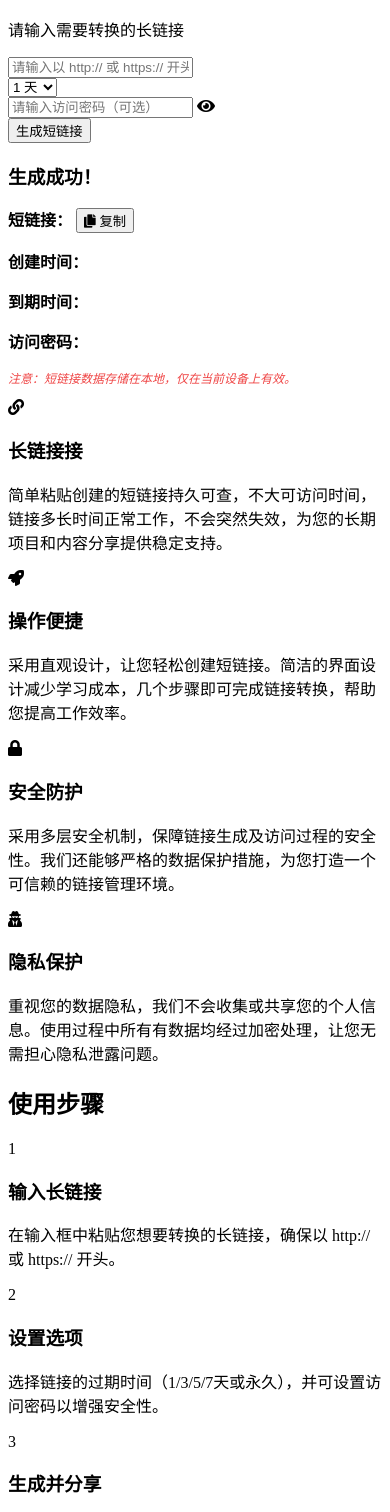
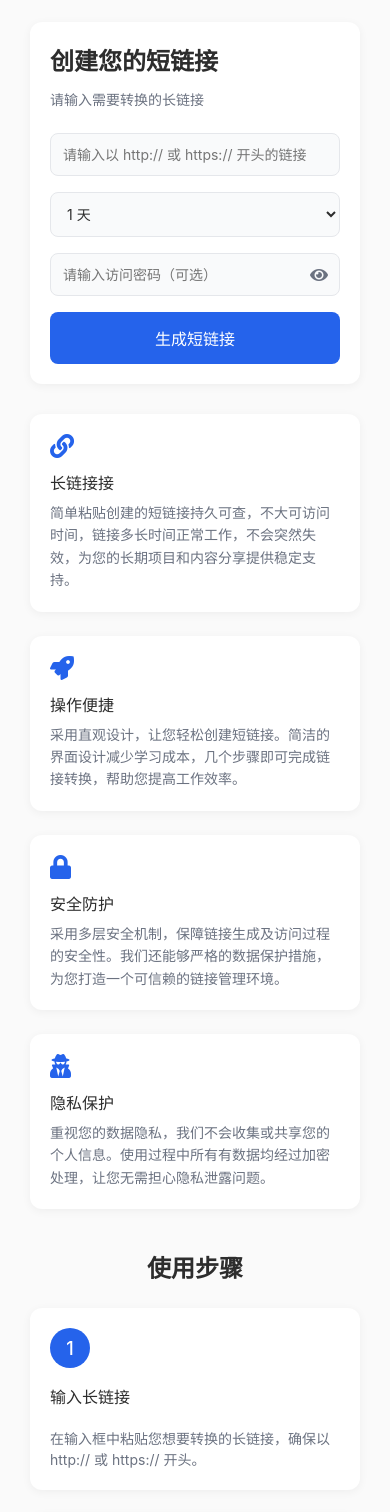
Before and after one commit to Zhixin8/URL, a plain HTML site: page index.html in a window 390 px wide. Shown: the part 154-1666 px from the top of the page. Drawn offline with Linux system fonts and the light colour scheme.

Commit message:
Update style.css

```diff
--- a/css/style.css
+++ b/css/style.css
@@ -1,3 +1,357 @@
+* {
+  margin: 0;
+  padding: 0;
+  box-sizing: border-box;
+  font-family: 'Inter', 'Arial', sans-serif;
+}
+
+body {
+  background: #fafafa;
+  min-height: 100vh;
+  display: flex;
+  flex-direction: column;
+  align-items: center;
+  padding: 40px 20px;
+}
+
+/* 顶部 Logo 和标语 */
+.header {
+  text-align: center;
+  margin-bottom: 40px;
+}
+
+.logo {
+  font-size: 28px;
+  font-weight: 700;
+  color: #2d2d2d;
+  display: flex;
+  align-items: center;
+  justify-content: center;
+  gap: 8px;
+}
+
+.logo i {
+  color: #2563eb;
+}
+
+.slogan {
+  color: #6b7280;
+  font-size: 16px;
+  margin-top: 8px;
+}
+
+/* 主内容 */
+.container {
+  max-width: 900px;
+  width: 100%;
+}
+
+/* 输入卡片 */
+.input-card {
+  background: #ffffff;
+  padding: 30px;
+  border-radius: 12px;
+  box-shadow: 0 2px 10px rgba(0, 0, 0, 0.05);
+  margin-bottom: 30px;
+}
+
+.input-card h2 {
+  color: #2d2d2d;
+  font-size: 28px;
+  font-weight: 600;
+  margin-bottom: 12px;
+}
+
+.input-card p {
+  color: #6b7280;
+  font-size: 14px;
+  margin-bottom: 24px;
+}
+
+.input-group {
+  margin-bottom: 16px;
+}
+
+#longUrl {
+  width: 100%;
+  padding: 12px;
+  border: 1px solid #e5e7eb;
+  border-radius: 8px;
+  font-size: 14px;
+  color: #2d2d2d;
+  background: #f9fafb;
+}
+
+#longUrl:focus {
+  outline: none;
+  border-color: #2563eb;
+  background: #ffffff;
+}
+
+.dropdown, .password-input {
+  margin-bottom: 16px;
+}
+
+#expirySelect, #password {
+  width: 100%;
+  padding: 12px;
+  border: 1px solid #e5e7eb;
+  border-radius: 8px;
+  font-size: 14px;
+  color: #2d2d2d;
+  background: #f9fafb;
+}
+
+#expirySelect:focus, #password:focus {
+  outline: none;
+  border-color: #2563eb;
+  background: #ffffff;
+}
+
+.password-input {
+  position: relative;
+}
+
+.eye-icon {
+  position: absolute;
+  right: 12px;
+  top: 50%;
+  transform: translateY(-50%);
+  cursor: pointer;
+  color: #6b7280;
+}
+
+.generate-btn {
+  background: #2563eb;
+  color: #ffffff;
+  border: none;
+  padding: 14px;
+  border-radius: 8px;
+  cursor: pointer;
+  width: 100%;
+  font-size: 16px;
+  font-weight: 500;
+  transition: background 0.2s;
+}
+
+.generate-btn:hover {
+  background: #3b82f6;
+}
+
+/* 生成结果 */
+.result-section {
+  background: #ffffff;
+  padding: 30px;
+  border-radius: 12px;
+  box-shadow: 0 2px 10px rgba(0, 0, 0, 0.05);
+  margin-bottom: 30px;
+}
+
+.result-section h3 {
+  color: #2d2d2d;
+  font-size: 20px;
+  font-weight: 500;
+  margin-bottom: 12px;
+}
+
+.result-section p {
+  color: #6b7280;
+  font-size: 14px;
+  margin-bottom: 8px;
+  line-height: 1.5;
+}
+
+.copy-btn {
+  background: #f3f4f6;
+  border: none;
+  padding: 6px 12px;
+  border-radius: 6px;
+  cursor: pointer;
+  font-size: 12px;
+  color: #2d2d2d;
+  transition: background 0.2s;
+}
+
+.copy-btn:hover {
+  background: #e5e7eb;
+}
+
+/* 功能介绍卡片 */
+.features-section {
+  display: grid;
+  grid-template-columns: repeat(2, 1fr);
+  gap: 24px;
+  margin-bottom: 40px;
+}
+
+.feature-card {
+  background: #ffffff;
+  padding: 24px;
+  border-radius: 12px;
+  box-shadow: 0 2px 10px rgba(0, 0, 0, 0.05);
+  text-align: left;
+  transition: transform 0.2s, box-shadow 0.2s;
+}
+
+.feature-card:hover {
+  transform: translateY(-4px);
+  box-shadow: 0 4px 20px rgba(0, 0, 0, 0.1);
+}
+
+.feature-card i {
+  font-size: 24px;
+  color: #2563eb;
+  margin-bottom: 12px;
+}
+
+.feature-card h3 {
+  color: #2d2d2d;
+  font-size: 18px;
+  font-weight: 500;
+  margin-bottom: 8px;
+}
+
+.feature-card p {
+  color: #6b7280;
+  font-size: 14px;
+  line-height: 1.6;
+}
+
+/* 使用步骤 */
+.steps-section {
+  margin-bottom: 40px;
+}
+
+.steps-section h2 {
+  color: #2d2d2d;
+  font-size: 24px;
+  font-weight: 600;
+  margin-bottom: 24px;
+  text-align: center;
+}
+
+.steps {
+  display: flex;
+  flex-direction: column;
+  gap: 24px;
+}
+
+.step {
+  display: flex;
+  align-items: center;
+  gap: 16px;
+  background: #ffffff;
+  padding: 20px;
+  border-radius: 12px;
+  box-shadow: 0 2px 10px rgba(0, 0, 0, 0.05);
+}
+
+.step-number {
+  width: 40px;
+  height: 40px;
+  background: #2563eb;
+  color: #ffffff;
+  border-radius: 50%;
+  display: flex;
+  align-items: center;
+  justify-content: center;
+  font-size: 18px;
+  font-weight: 500;
+}
+
+.step h3 {
+  color: #2d2d2d;
+  font-size: 16px;
+  font-weight: 500;
+  margin-bottom: 4px;
+}
+
+.step p {
+  color: #6b7280;
+  font-size: 14px;
+  line-height: 1.5;
+}
+
+/* 常见问题 */
+.faq-section {
+  margin-bottom: 40px;
+}
+
+.faq-section h2 {
+  color: #2d2d2d;
+  font-size: 24px;
+  font-weight: 600;
+  margin-bottom: 24px;
+  text-align: center;
+}
+
+.faq-item {
+  background: #ffffff;
+  padding: 20px;
+  border-radius: 12px;
+  box-shadow: 0 2px 10px rgba(0, 0, 0, 0.05);
+  margin-bottom: 16px;
+}
+
+.faq-item h3 {
+  color: #2d2d2d;
+  font-size: 16px;
+  font-weight: 500;
+  margin-bottom: 8px;
+}
+
+.faq-item p {
+  color: #6b7280;
+  font-size: 14px;
+  line-height: 1.5;
+}
+
+/* 底部 */
+footer {
+  text-align: center;
+  padding: 30px;
+  color: #9ca3af;
+  font-size: 12px;
+}
+
+/* 隐藏类 */
+.hidden {
+  display: none;
+}
+
+/* 响应式设计 */
+@media (max-width: 768px) {
+  .container {
+    padding: 0 10px;
+  }
+
+  .input-card, .result-section, .feature-card, .step, .faq-item {
+    padding: 20px;
+  }
+
+  .input-card h2, .steps-section h2, .faq-section h2 {
+    font-size: 24px;
+  }
+
+  .result-section h3 {
+    font-size: 18px;
+  }
+
+  .feature-card h3, .step h3, .faq-item h3 {
+    font-size: 16px;
+  }
+
+  .features-section {
+    grid-template-columns: 1fr;
+  }
+
+  .step {
+    flex-direction: column;
+    align-items: flex-start;
+    text-align: left;
+  }
+}
+
 /* 验证页面卡片 */
 .verify-card {
   background: #ffffff;
```
